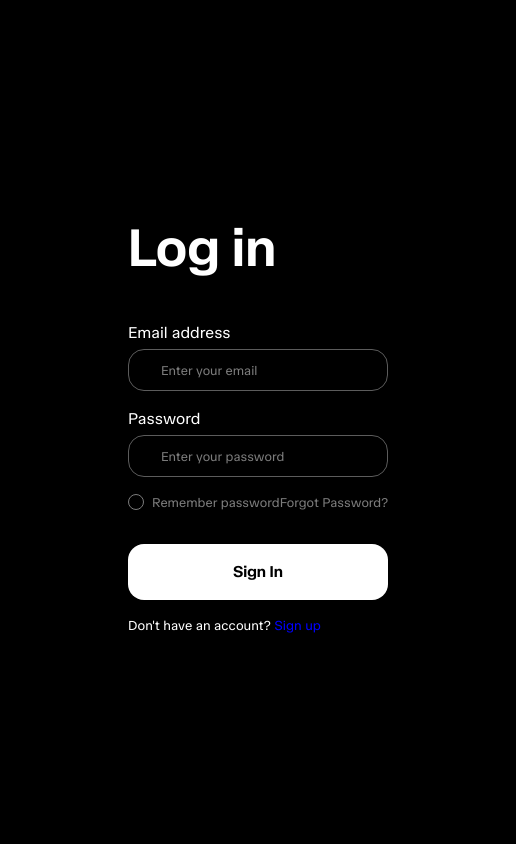
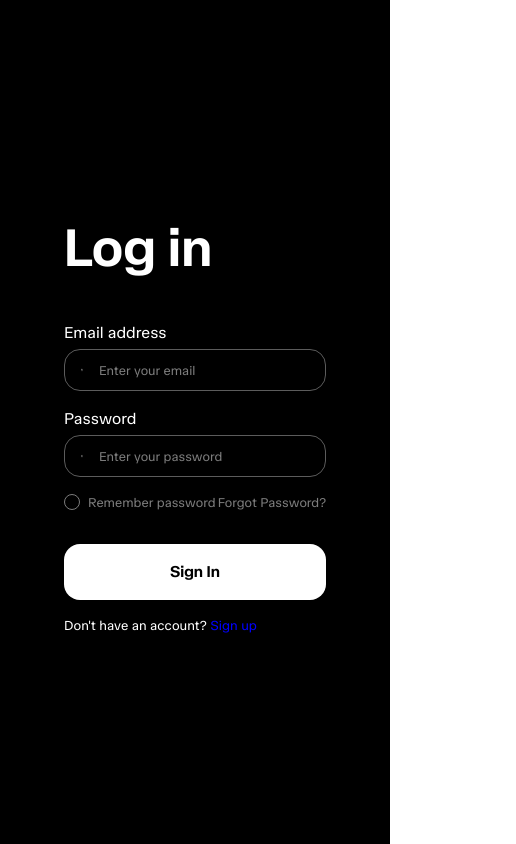
Before and after one commit to JoseBarron12/admin-dashboard, a React (Vite) app: page / in a window 390 px wide. Shown: the whole page, 516 px wide, since content can reach past the window. Built offline with nearby package versions, Linux system fonts and the light colour scheme.

Commit message:
fix: login style no longer break on small screen
Smaller user screens no longer cause style
buttons + icons + form from breaking UI design

```diff
--- a/src/components/Login.jsx
+++ b/src/components/Login.jsx
@@ -38,9 +38,9 @@ export function Login({}) {
                             </div>
                             <a href="#">Forgot Password?</a>
                         </fieldset>
-                        <button className={styles.loginBtn} onClick={(e) => {e.preventDefault()}}>
-                            <Link to="home">Sign In</Link>
-                        </button>
+                        <Link to="home" className={styles.loginBtn}>
+                            <p>Sign In</p>
+                        </Link>
 
                     <div className={styles.addSetting}>
                         <p>Don't have an account? <a href="#" className={styles.link}>Sign up</a></p>
--- a/src/style/Login.module.css
+++ b/src/style/Login.module.css
@@ -2,7 +2,7 @@
     width: 100vw;
     height: 100vh;
     display: grid;
-    grid-template-columns: 1fr 1fr;
+    grid-template-columns: 1fr minmax(max-content, 1fr);
 }
 
 .login > aside {
@@ -70,7 +70,13 @@
     background: none;
     border: none;
     flex-grow: 1;
+    color: white;
 }
+
+.loginInput:focus {
+    outline: none;
+}
+
 
 .loginInput::placeholder {
     font-size: small;
@@ -109,9 +115,15 @@
     border: none;
     background-color: white;
     padding: 16px 0px;
-    color: black;
     border-radius: 16px;
     margin-top: 16px;
+    display: flex;
+    align-items: center;
+    justify-content: center;
+}
+
+.loginBtn > p {
+    color: rgb(0, 0, 0);
     font-weight: bold;
 }
 
@@ -127,3 +139,27 @@ a:link, a:visited {
     text-decoration: none;
     color: inherit;
 }
+
+
+@media (max-width: 1200px) {
+    .loginSection {
+        padding: 32px;
+    }
+}
+
+@media (max-width: 750px) {
+    .loginSection {
+        padding: 64px;
+    }
+
+
+    .login {
+    grid-template-columns: 1fr;
+    }
+
+    .login > aside {
+        display: none;
+    }
+
+
+}
```
